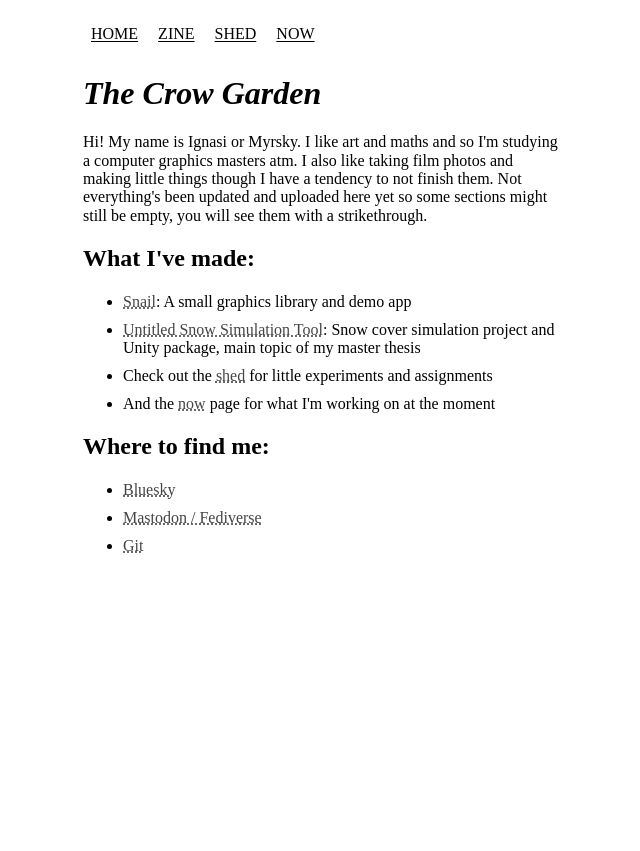
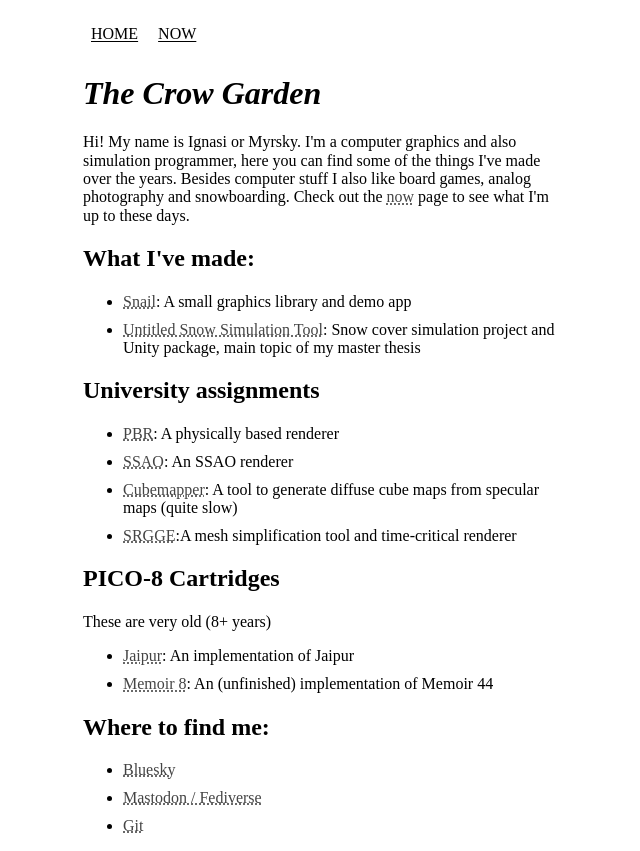
Before and after one commit to stereoknife/crow.garden, an Eleventy site: page src/index.md in a window 1280 px wide. Shown: the whole page, without its empty margins (317-957 px from the left). Before the commit the page ends 800 px from the top, so only its background shows below. Built offline with nearby package versions, Linux system fonts and the light colour scheme; Eleventy itself is replaced by a stand-in of ours; files that its build step writes are made by us from their sources.

Commit message:
update content

```diff
--- a/src/_includes/template.html
+++ b/src/_includes/template.html
@@ -14,8 +14,8 @@
     		<nav>
     			<ul>
     				<li><a href="/">Home</a></li>
-    				<li><a href="https://leaflet.pub/b2b9b984-b508-414d-933f-ddd6fa0a8e9f">Zine</a></li>
-    				<li><a href="/shed">Shed</a></li>
+    				<!--<li><a href="https://leaflet.pub/b2b9b984-b508-414d-933f-ddd6fa0a8e9f">Zine</a></li>-->
+    				<!--<li><a href="/shed">Shed</a></li>-->
     				<li><a href="/now">Now</a></li>
     			</ul>
     		</nav>
--- a/src/index.md
+++ b/src/index.md
@@ -1,11 +1,22 @@
 # The Crow Garden
-Hi! My name is Ignasi or Myrsky. I like art and maths and so I'm studying a computer graphics masters atm. I also like taking film photos and making little things though I have a tendency to not finish them. Not everything's been updated and uploaded here yet so some sections might still be empty, you will see them with a strikethrough.
+Hi! My name is Ignasi or Myrsky. I'm a computer graphics and also simulation programmer, here you can find some of the things I've made over the years. Besides computer stuff I also like board games, analog photography and snowboarding. Check out the [now](/now) page to see what I'm up to these days.
 
 ## What I've made:
 - [Snail](https://tangled.org/crow.garden/snail): A small graphics library and demo app
 - [Untitled Snow Simulation Tool](https://github.com/stereoknife/snow-sim): Snow cover simulation project and Unity package, main topic of my master thesis
-- Check out the [shed](/shed) for little experiments and assignments
-- And the [now](/now) page for what I'm working on at the moment
+
+## University assignments
+
+- <a href="https://github.com/stereoknife/PBR">PBR</a>: A physically based renderer
+- <a href="https://github.com/stereoknife/SSAO">SSAO</a>: An SSAO renderer
+- <a href="https://github.com/stereoknife/cubemapper">Cubemapper</a>: A tool to generate diffuse cube maps from specular maps (quite slow)
+- <a href="https://github.com/stereoknife/SRGGE">SRGGE</a>:A mesh simplification tool and time-critical renderer
+
+## PICO-8 Cartridges
+These are very old (8+ years)
+
+- <a href="https://gist.github.com/stereoknife/9f5deda4cdcf818fa075437aa7f18a1f">Jaipur</a>: An implementation of Jaipur
+- <a href="https://gist.github.com/stereoknife/d32fdeeb50c27371058d11d81910ab9e">Memoir 8</a>: An (unfinished) implementation of Memoir 44
 
 ## Where to find me:
 - [Bluesky](https://bsky.app/profile/crow.garden)
```
